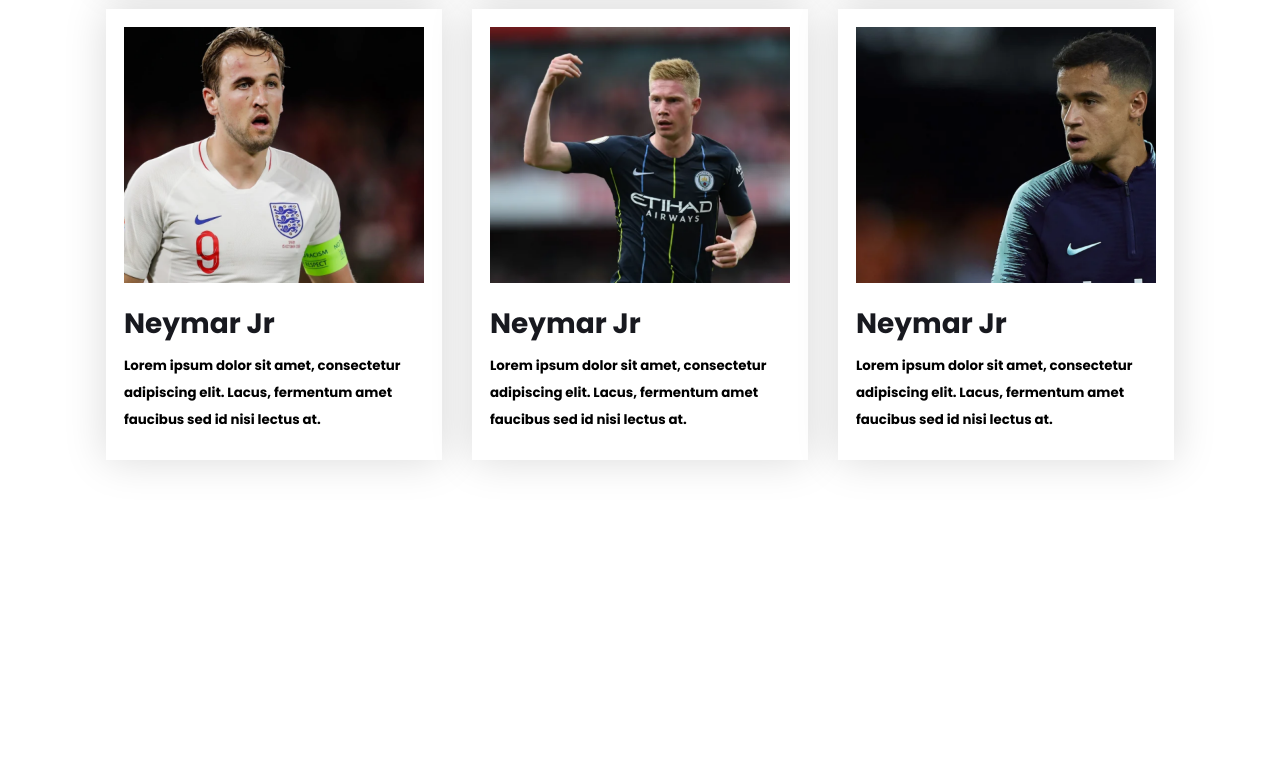
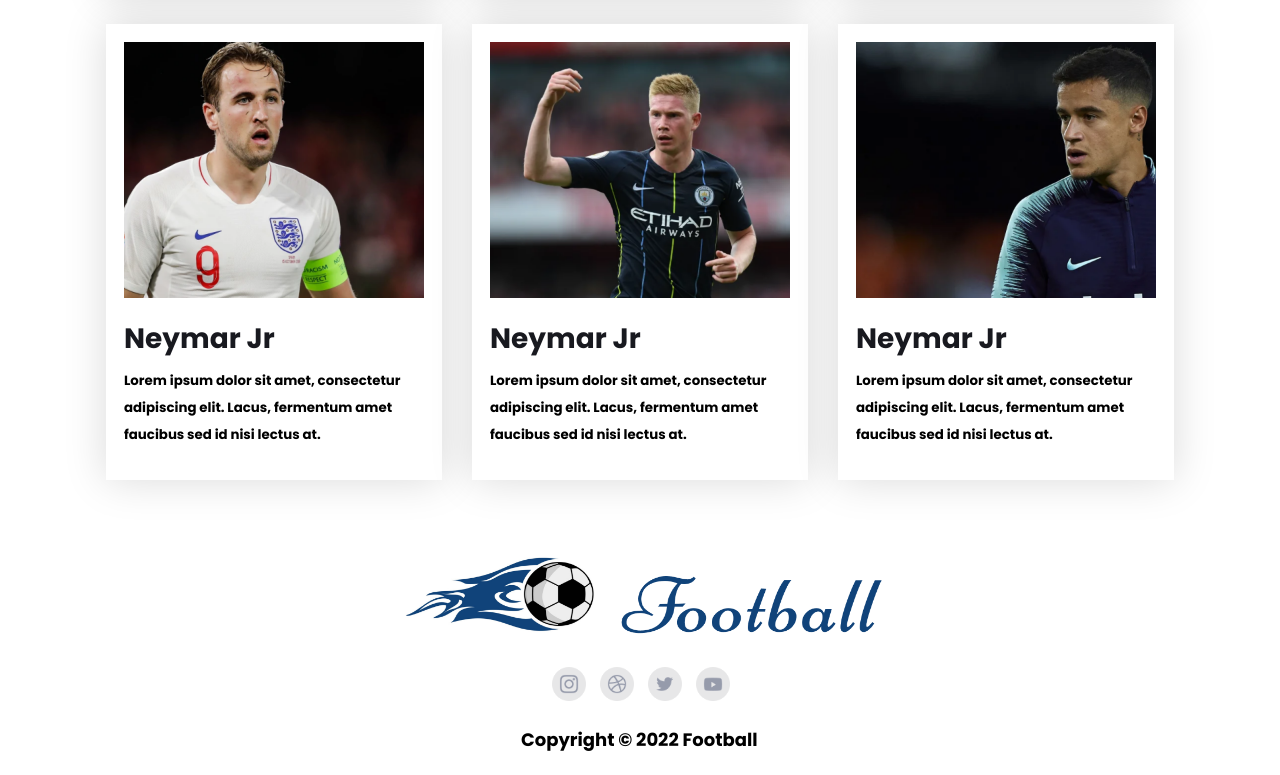
Before and after one commit to Mahmud-cse/football, a plain HTML site: page index.html in a window 1280 px wide. Shown: the part 2295-3070 px from the top of the page. Before the commit the page ends 2825 px from the top, so only its background shows below. Drawn offline with Linux system fonts and the light colour scheme.

Commit message:
Third push

```diff
--- a/index.html
+++ b/index.html
@@ -163,7 +163,24 @@
 
     <!-- Footer start -->
     <footer>
-
+        <section class="third">
+            <div class="footer-logos">
+                <div class="logo">
+                    <img src="/images/Logo.png" alt="">
+                </div>
+            </div>
+            <div class="social-icons">
+                <a target="_blank" href="https://www.instagram.com/"><img class="icon"
+                        src="/images/Social Icons/Instagram.png" alt=""></a>
+                <a target="_blank" href="https://dribbble.com/"><img class="icon"
+                        src="/images/Social Icons/Dribbble.png" alt=""></a>
+                <a target="_blank" href="https://twitter.com/home"><img class="icon"
+                        src="/images/Social Icons/Twitter.png" alt=""></a>
+                <a target="_blank" href="https://www.youtube.com/"><img class="icon"
+                        src="/images/Social Icons/Youtube.png" alt=""></a>
+            </div>
+            <h3>Copyright © 2022 Football</h3>
+        </section>
     </footer>
 </body>
 
--- a/style.css
+++ b/style.css
@@ -89,7 +89,7 @@ body {
 
 .player {
     width: 300px;
-    height: 415px;
+    height: 420px;
     /* margin-top: 27px; */
     /* margin-left: 30px; */
     /* margin-bottom: 27px; */
@@ -124,3 +124,39 @@ body {
     line-height: 26px;
     margin-top: 0px;
 }
+
+/* Footer css */
+.third {
+    display: flex;
+    flex-direction: column;
+    justify-content: center;
+    align-items: center;
+}
+
+.logo img {
+    width: 483.87px;
+    height: 110px;
+}
+
+.social-icons {
+    display: flex;
+    justify-content: space-evenly;
+    align-items: center;
+    width: 15%;
+    height: 15%;
+    margin-left: 16px;
+}
+
+.icon {
+    width: 70%;
+    height: 70%;
+}
+
+.third h3 {
+    height: 31px;
+    width: 238px;
+    font-weight: normal;
+    display: flex;
+    font-size: 18px;
+
+}
```
